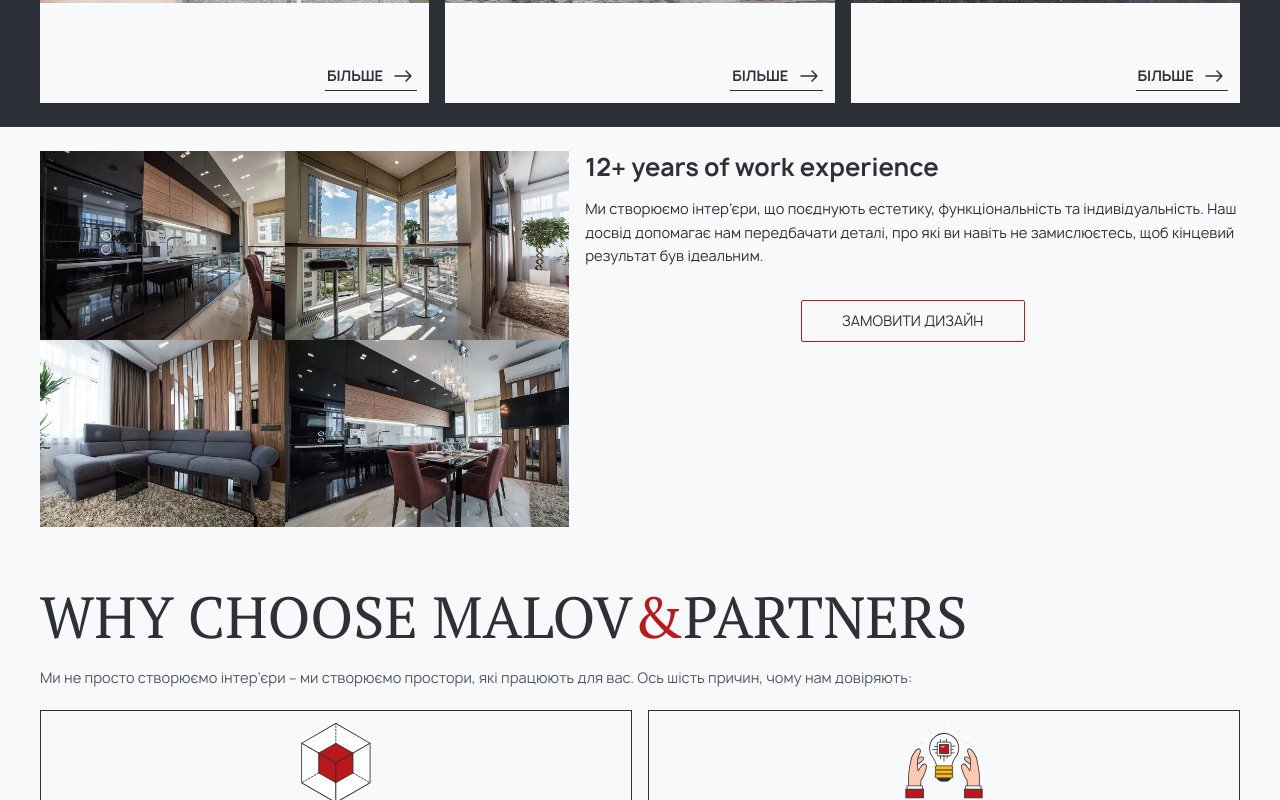
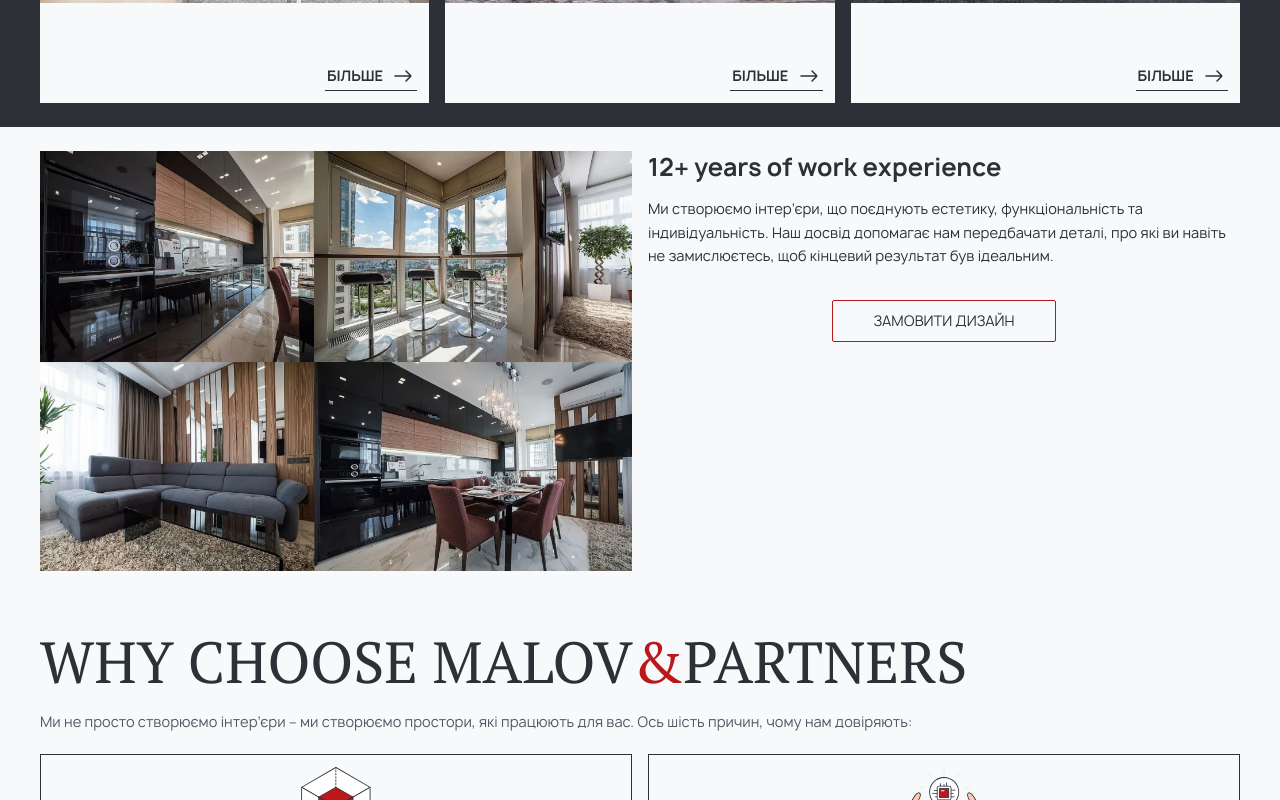
Before and after one commit to AntonDes803/first-vizualizations, a Next.js app: page /en in a window 1280 px wide. Shown: the part 1400-2200 px from the top of the page. Built offline with nearby package versions, Linux system fonts and the light colour scheme.

Commit message:
fix width

```diff
--- a/src/sections/homeSections/homeExperienceSection/HomeExperienceSection.module.scss
+++ b/src/sections/homeSections/homeExperienceSection/HomeExperienceSection.module.scss
@@ -18,7 +18,7 @@
 }
 
 .boxTitle {
-  //   width: 100%;
+  width: 100%;
 }
 
 .title {
```
